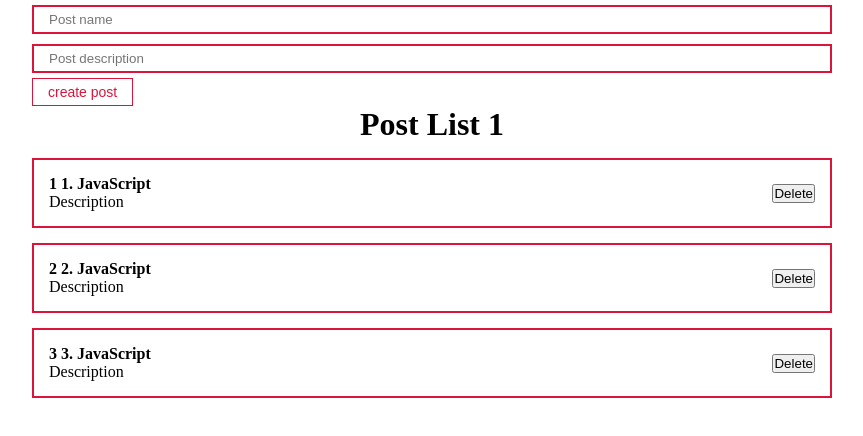
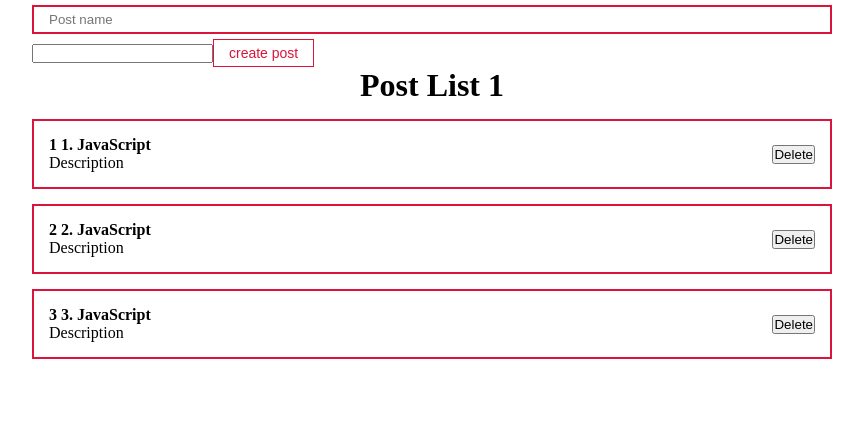
Before and after one commit to bardzim/todo-app-react, a React (Create React App) app in the folder react_fund/: page / in a window 1280 px wide. Shown: the top 436 px of the page, without its empty margins (208-1071 px from the left). Built offline with nearby package versions, Linux system fonts and the light colour scheme; the HTML template or start-up script is replaced by a standard one.

Commit message:
get inputs using useRef

```diff
--- a/react_fund/src/App.js
+++ b/react_fund/src/App.js
@@ -1,4 +1,4 @@
-import React, { useState } from 'react';
+import React, { useRef, useState } from 'react';
 import PostList from './components/PostList';
 import MyButton from './components/UI/button/MyButton';
 import MyInput from './components/UI/input/MyInput';
@@ -14,10 +14,12 @@ const [posts, setPosts] = useState([
 ])
 
 const [title, setTitle] = useState('');
+const bodyInputRef = useRef();
 
 const addNewPost = (e) => {
   e.preventDefault()
   console.log(title)
+  console.log(bodyInputRef.current.value)
 }
 
   return (
@@ -27,11 +29,16 @@ const addNewPost = (e) => {
           {/*Managable Component*/}
           <MyInput
           value={title}
-          onChange= {e => setTitle(e.target.value)}
+          onChange={e => setTitle(e.target.value)}
           type='text'
           placeholder='Post name'
           />
-          <MyInput type='text' placeholder='Post description'/>
+          <input ref={bodyInputRef} type="text"/>
+{/*           <MyInput
+          onChange={bodyInputRef}
+          type='text'
+          placeholder='Post description'
+          /> */}
           <MyButton onClick={addNewPost}>create post</MyButton>
         </div>
       </form>
```
